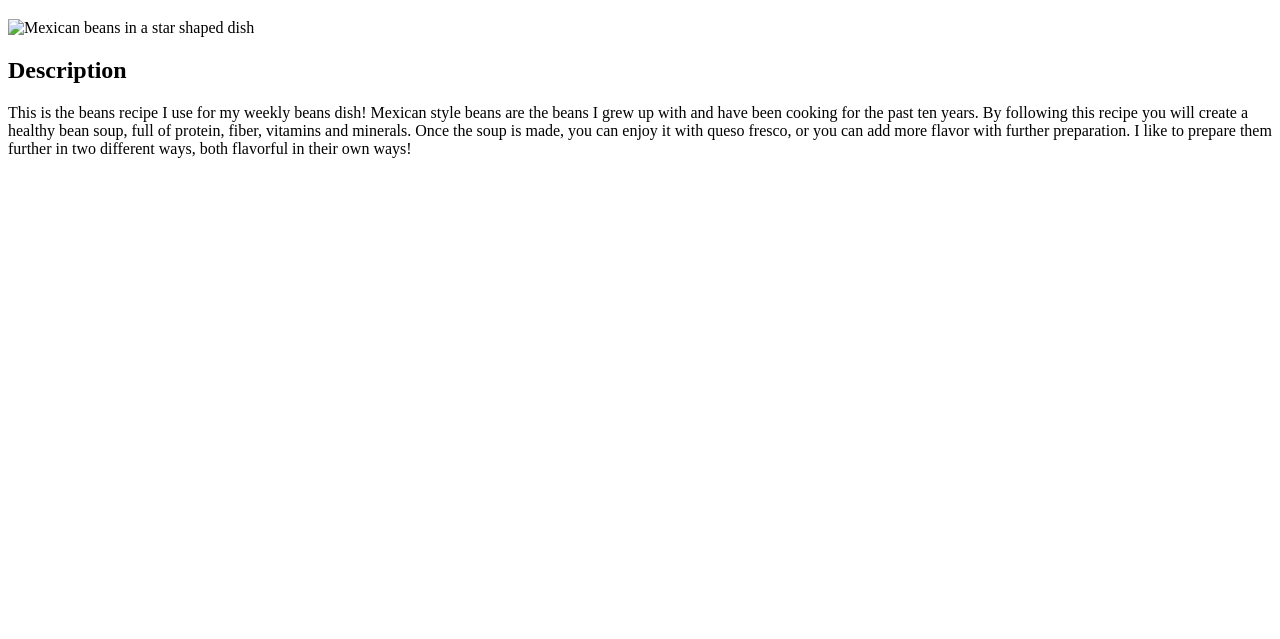
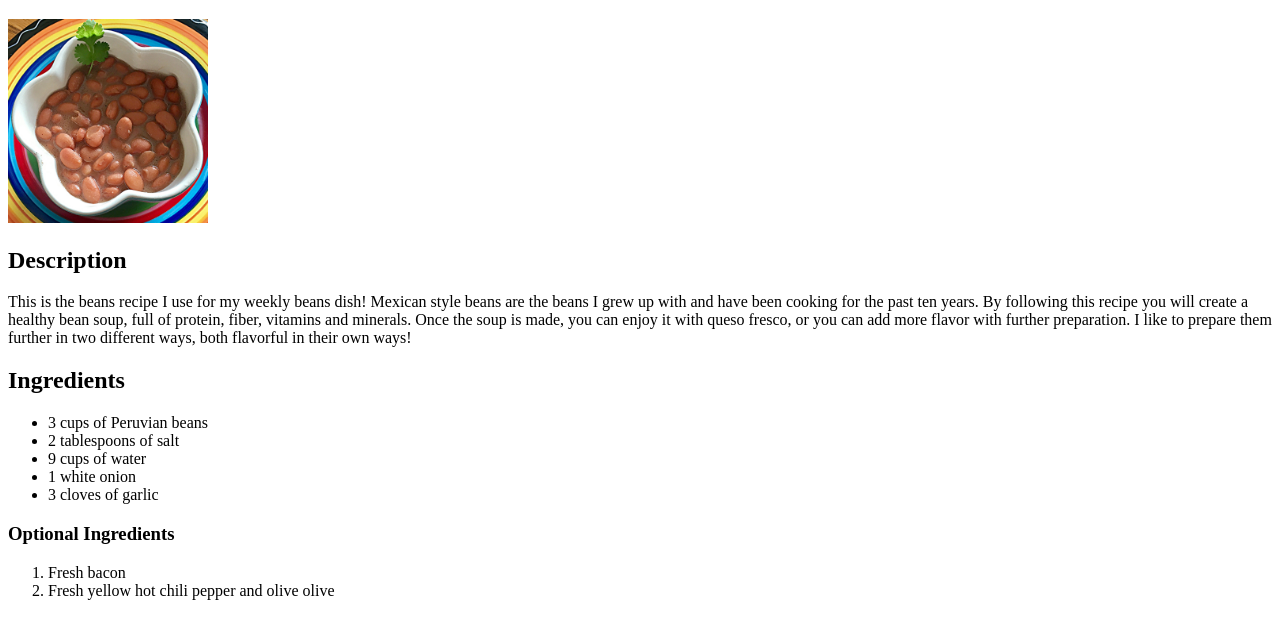
Before and after one commit to GioMurillo/odin-recipes, a plain HTML site: page recipes/beans.html in a window 1280 px wide. Shown: the part 61-700 px from the top of the page. Drawn offline with Linux system fonts and the light colour scheme.

Commit message:
Add ingredients list, fix image link

```diff
--- a/recipes/beans.html
+++ b/recipes/beans.html
@@ -6,7 +6,7 @@
 </head>
 <body>
     <h1>Beans Recipe</h1>
-    <img src="images/mexican_beans.jpg" alt="Mexican beans in a star shaped dish" width="200">
+    <img src="../images/mexican_beans.jpg" alt="Mexican beans in a star shaped dish" width="200">
     <h2>Description</h2>
     <p>This is the beans recipe I use for my weekly beans dish! Mexican
         style beans are the beans I grew up with and have been cooking for
@@ -17,5 +17,22 @@
         I like to prepare them further in two different ways, both
         flavorful in their own ways!
     </p>
+    <h2>Ingredients</h2>
+    <p>
+        <ul>
+            <li>3 cups of Peruvian beans</li>
+            <li>2 tablespoons of salt</li>
+            <li>9 cups of water</li>
+            <li>1 white onion</li>
+            <li>3 cloves of garlic</li>
+        </ul>
+    </p>
+    <h3>Optional Ingredients</h3>
+    <p>
+        <ol>
+            <li>Fresh bacon</li>
+            <li>Fresh yellow hot chili pepper and olive olive</li>
+        </ol>
+    </p>
 </body>
 </html>
```
